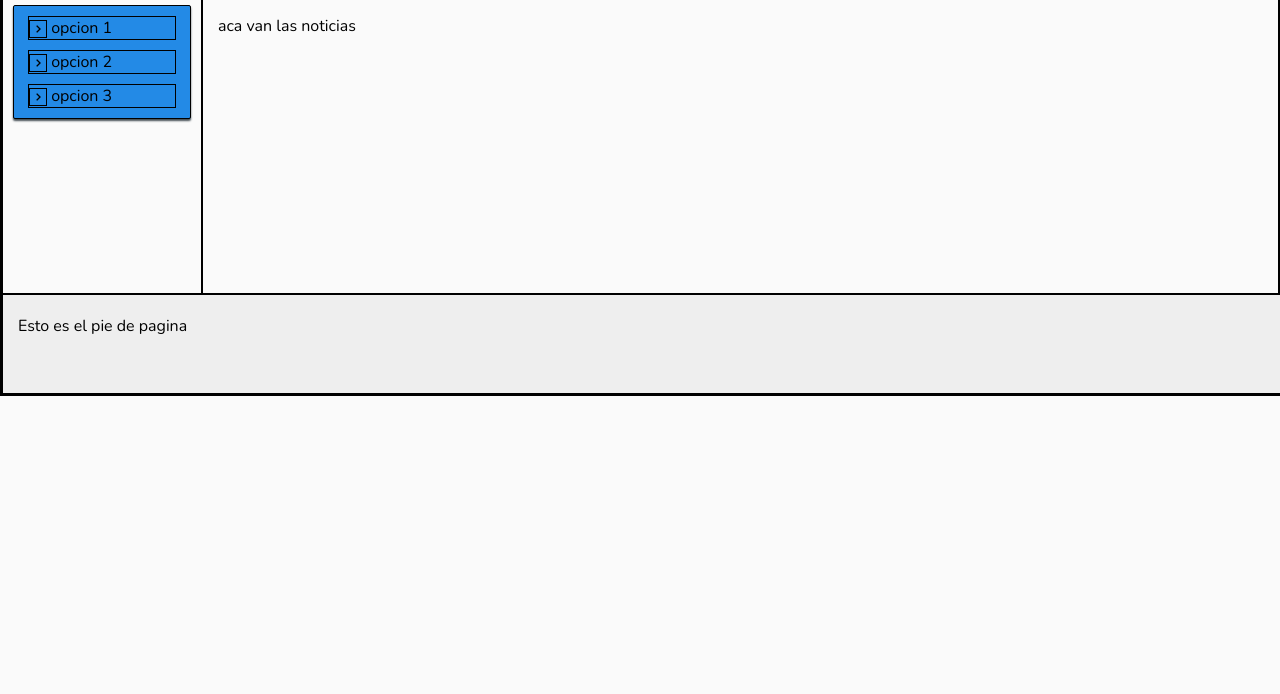
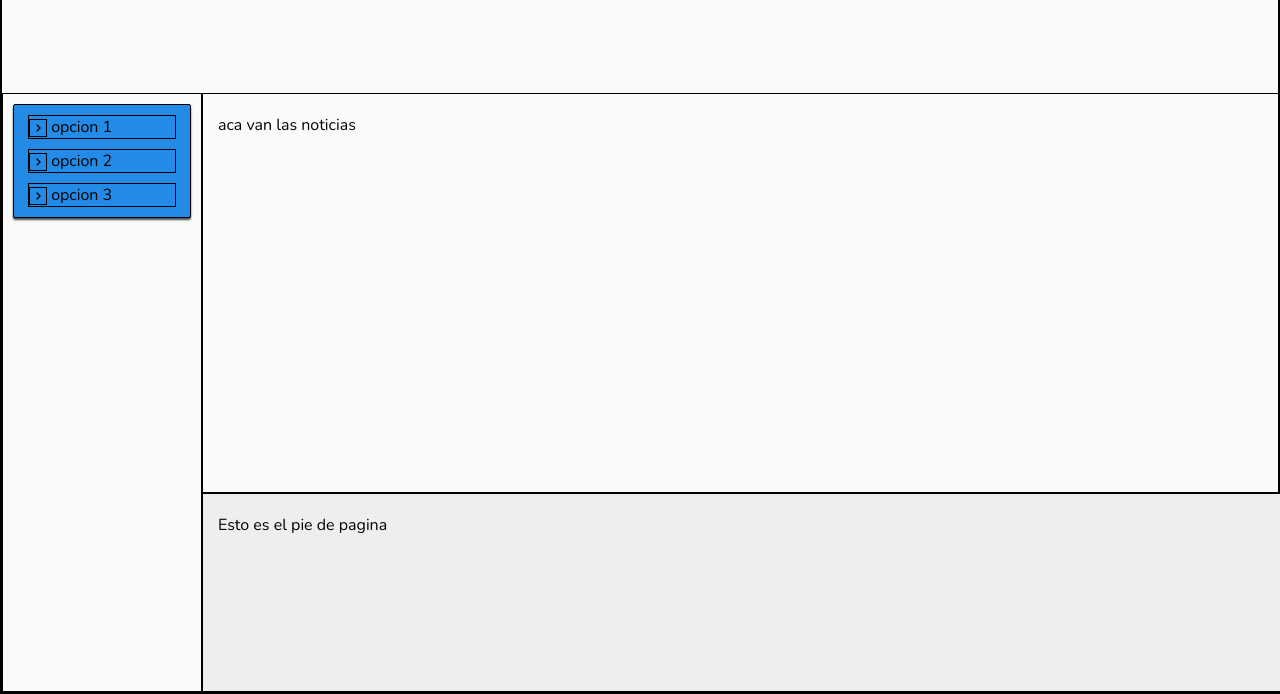
Before and after one commit to ojlucas/tpo.com23024.grupo2, a plain HTML site: page index.html in a window 1280 px wide. Shown: the part 106-800 px from the top of the page. Drawn offline with nearby package versions, Linux system fonts and the light colour scheme.

Commit message:
segundo intento layout

```diff
--- a/css/miestilo.css
+++ b/css/miestilo.css
@@ -10,17 +10,22 @@ body{
     font-family: 'Nunito', sans-serif;
     font-size: 1em;
 }
+html{
+    height: 100%;
+}
 
 .grid-container{
     display: grid;
     height: 100%;
-    gap:0px;
+    gap: 0px 0px;
     border: 0px;
     padding:  0;
+    grid-template-columns: 0.3fr 1.7fr;
+    grid-template-rows: 0.2fr 2fgir 0.3fr;
     grid-template-areas:
     "header header"
     "areamenu main"
-    "footer footer";
+    "areamenu footer";
 }
 .header{
     grid-area: header;
```
